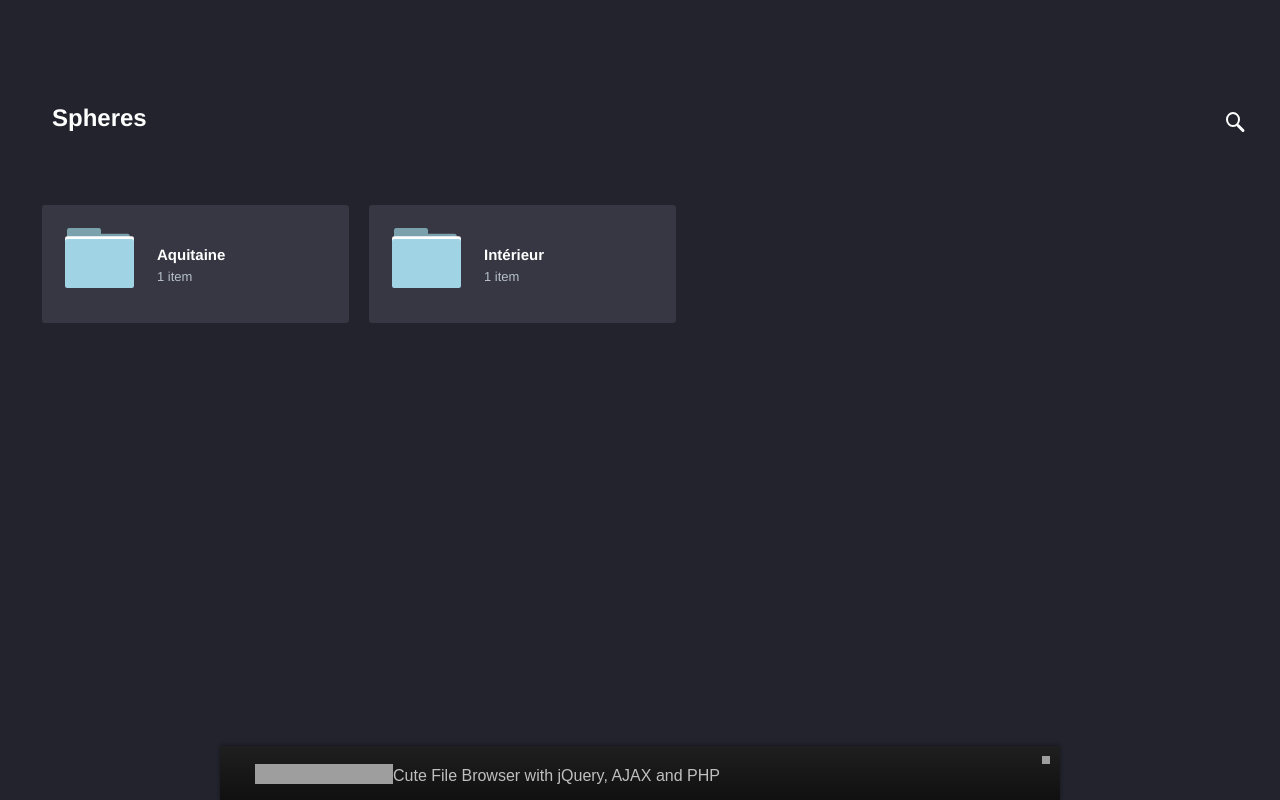
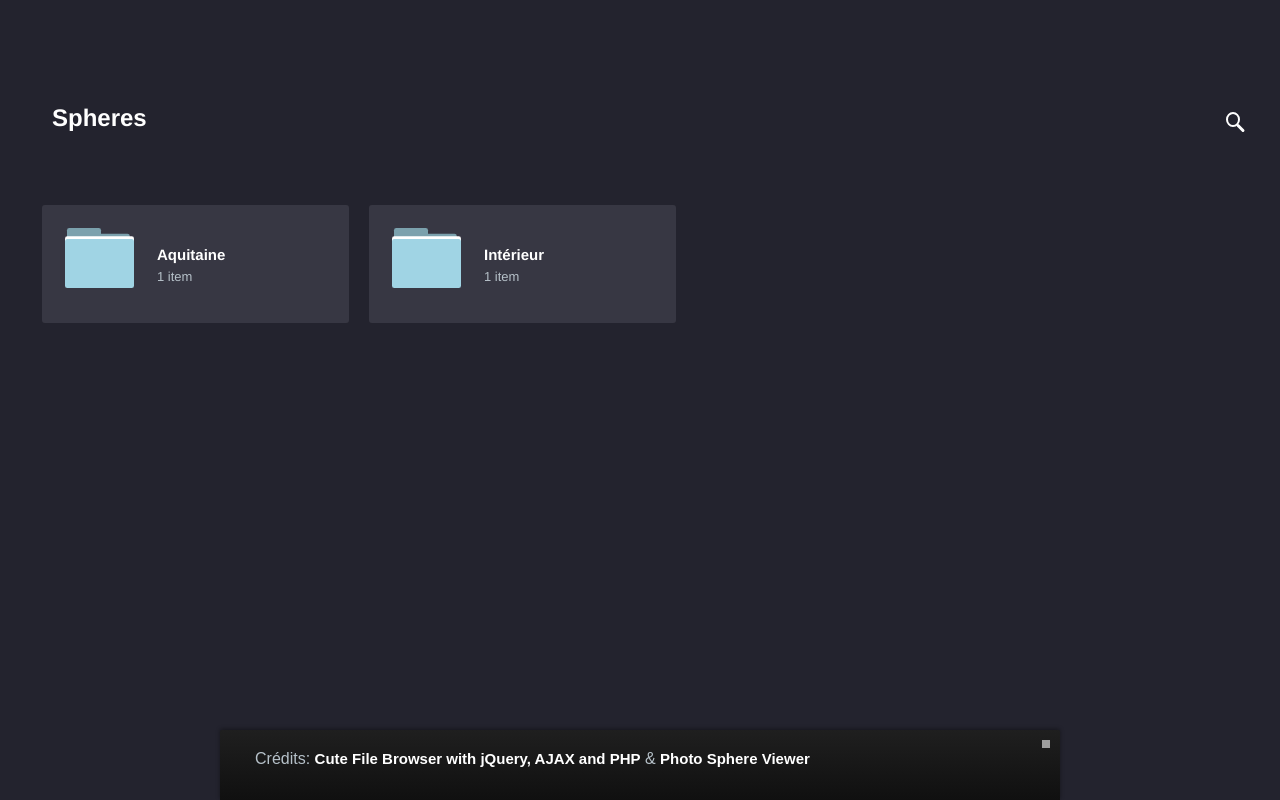
Before and after one commit to fran6t/PanoDrone, a PHP site: page / in a window 1280 px wide. Run offline with PHP 8.4, Linux system fonts and the light colour scheme; grey boxes are pictures that could not be loaded.

Commit message:
Ajout credit

```diff
--- a/assets/css/styles.css
+++ b/assets/css/styles.css
@@ -554,6 +554,7 @@ footer #tzine-actions iframe{
 
 
 .namefile{
+	color: #b6c1c9;
 	position: relative;
 	top:5px;
 	/* border: solid; */
--- a/index.php
+++ b/index.php
@@ -31,7 +31,7 @@
 	</div>
 
 	<footer>
-        <a class="tz" href="http://tutorialzine.com/2014/09/cute-file-browser-jquery-ajax-php/">Cute File Browser with jQuery, AJAX and PHP</a>
+        <div class="namefile">Crédits: <a href="http://tutorialzine.com/2014/09/cute-file-browser-jquery-ajax-php/">Cute File Browser with jQuery, AJAX and PHP</a> & <a href="https://photo-sphere-viewer.js.org/">Photo Sphere Viewer</div></a>
         <div id="tzine-actions"></div>
         <span class="close"></span>
     </footer>
```
